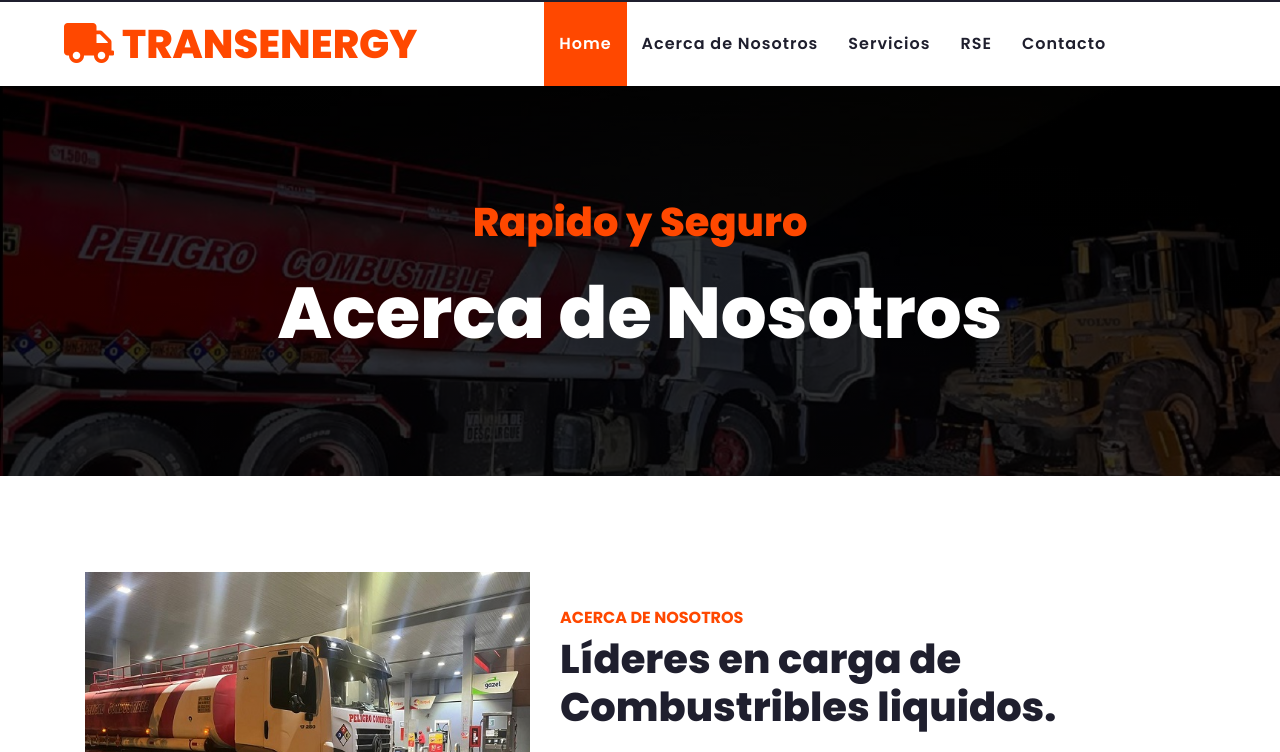
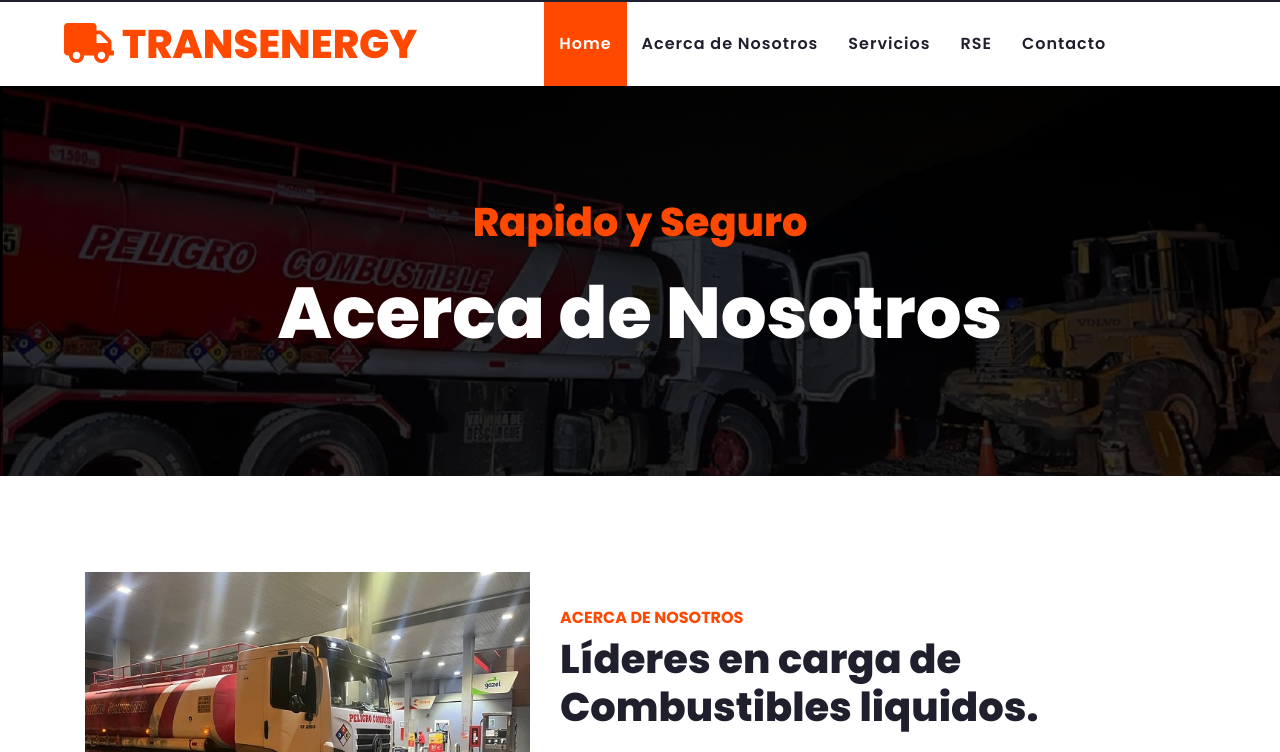
Before and after one commit to OrlandoGonzales13/Transenergy, a website: page public/about.html in a window 1280 px wide. Shown: the part 38-790 px from the top of the page. Drawn offline with nearby package versions, Linux system fonts and the light colour scheme.

Commit message:
actualizacion front y envio de correos

```diff
--- a/public/about.html
+++ b/public/about.html
@@ -105,7 +105,7 @@
                 </div>
                 <div class="col-lg-7">
                     <h6 class="text-primary text-uppercase font-weight-bold">Acerca de Nosotros</h6>
-                    <h1 class="mb-4">Líderes en carga de Combustribles liquidos.</h1>
+                    <h1 class="mb-4">Líderes en carga de Combustibles liquidos.</h1>
                     <p class="mb-4">Transenergy Company S.A.C. es una empresa líder en el transporte de combustibles líquidos, con homologación en las distintas plantas del país. Nos destacamos por nuestra capacidad para ofrecer soluciones logísticas eficientes y seguras, garantizando el suministro continuo de combustible a nuestros clientes. Además del transporte, nos especializamos en la venta de combustible mayorista.</p>
                     <div class="d-flex align-items-center pt-2">
                         <button type="button" class="btn-play" data-toggle="modal"
```
Also changed, not shown: public/index.html (+1 -1 lines).
